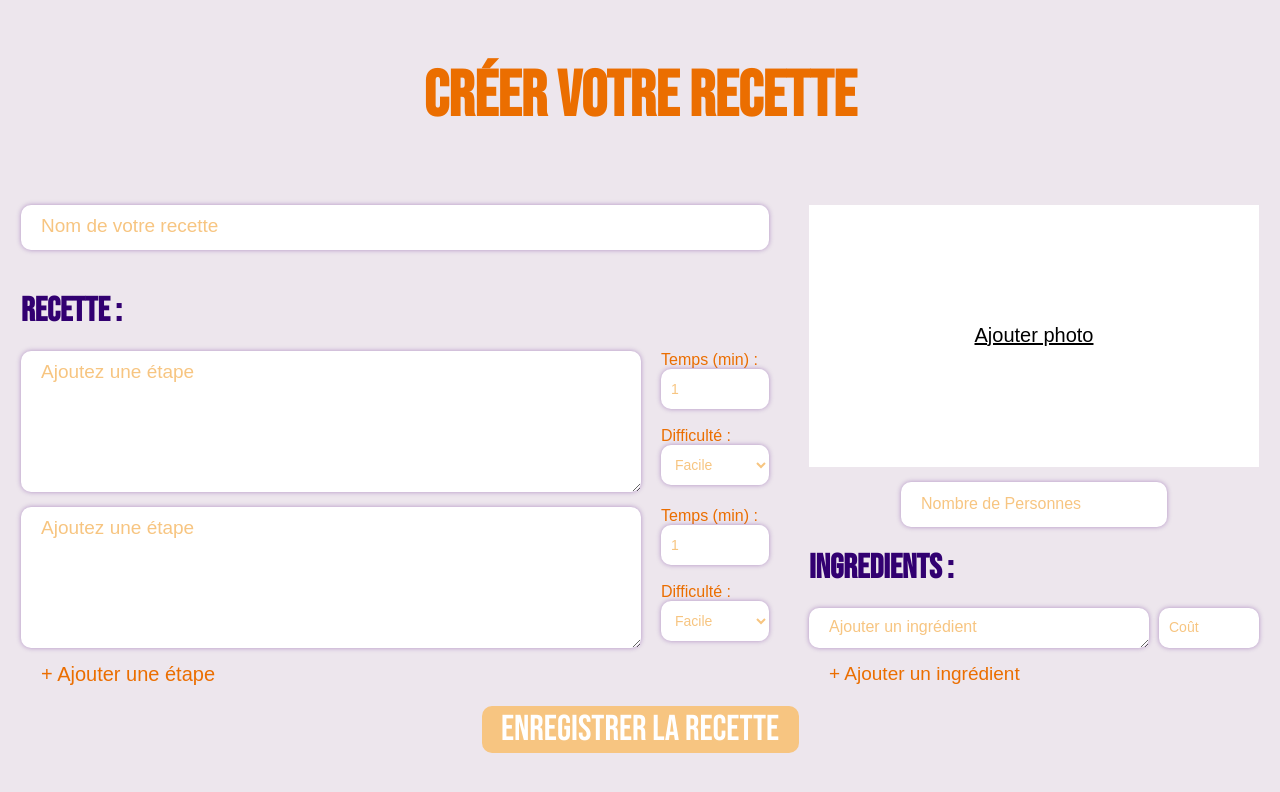
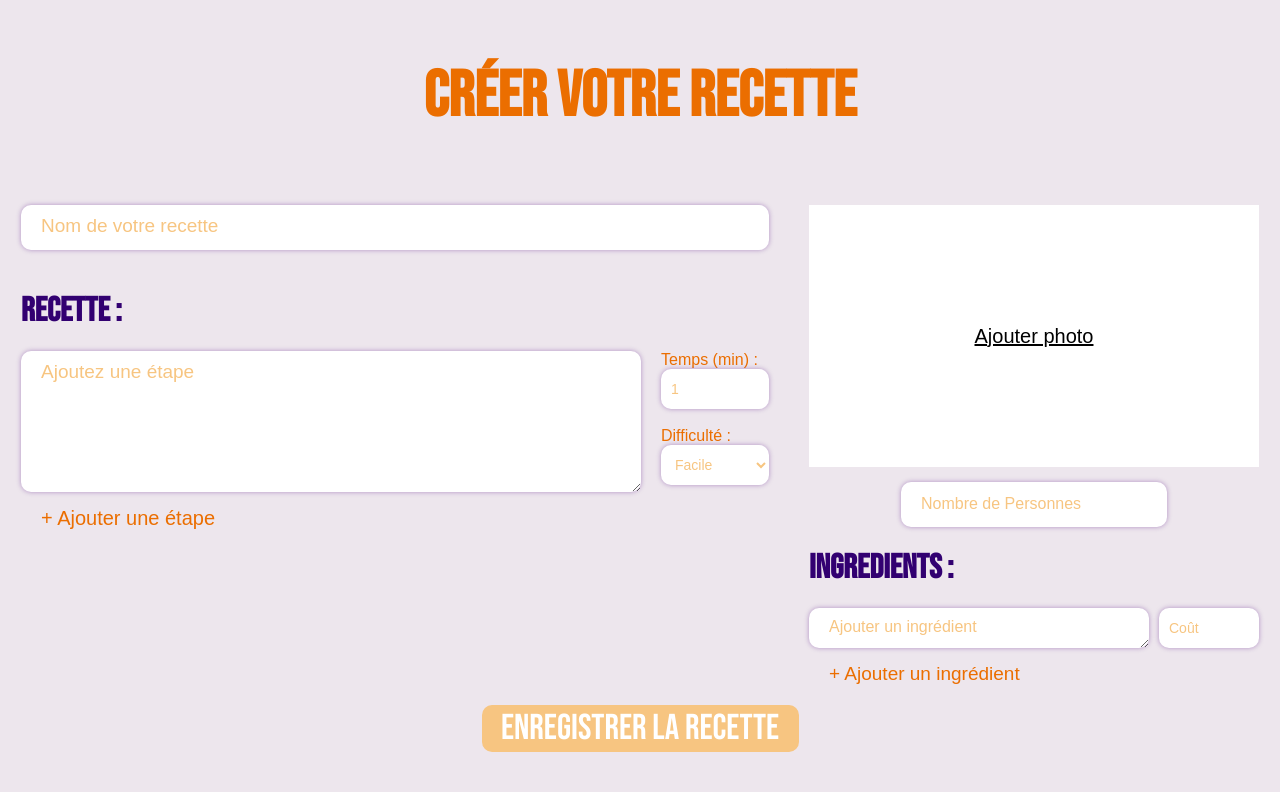
Before and after one commit to Chimisu75/RecipeConfigurator, a React (Vite) app in the folder RecipeConfigurator/: page / in a window 1280 px wide. Shown: the top 792 px of the page. Built offline with nearby package versions, Linux system fonts and the light colour scheme; a web font is replaced by a local one.

Commit message:
Interaction RecipeStep

```diff
--- a/RecipeConfigurator/src/App.jsx
+++ b/RecipeConfigurator/src/App.jsx
@@ -1,16 +1,24 @@
-import RecipeAjout from "./components/RecipeAjoutEtapes";
 import RecipePhoto from "./components/RecipePhoto";
 import RecipeStep from "./components/RecipeStep";
 import RecipeIngredient from "./components/RecipeIngredient";
 import RecipeSubmitBtn from "./components/RecipeSubmitBtn";
 import RecipeName from "./components/RecipeName";
 import RecipeNbPeople from "./components/RecipeNbPeople";
-import RecipeDifficulty from "./components/RecipeDifficulty";
-import RecipeAjoutEtapes from "./components/RecipeAjoutEtapes";
+
 import RecipeAjoutIngredients from "./components/RecipeAjoutIngredients";
 import "./index.css";
+import { useState } from "react";
 
 function App() {
+  const [recipeSteps, setRecipeSteps] = useState([]);
+
+  const handleAddRecipeStep = () => {
+    const stepIndex = recipeSteps.length + 1;
+    setRecipeSteps((prevSteps) => [
+      ...prevSteps,
+      <RecipeStep key={stepIndex} onAddStep={handleAddRecipeStep} />,
+    ]);
+  };
   return (
     <>
       <h1>Créer votre recette</h1>
@@ -18,10 +26,19 @@ function App() {
         <section className="section1">
           <RecipeName />
           <h2 className="recipe-subtitle">RECETTE :</h2>
-      <RecipeStep />
-      <RecipeStep />
-      <RecipeAjoutEtapes />
+          {recipeSteps.map((step) => step)}
+          <RecipeStep onAddStep={handleAddRecipeStep} />
+          <div className="recipe-btn">
+            <button
+              className="recipe-btn-etape"
+              type="button"
+              onClick={handleAddRecipeStep}
+            >
+              + Ajouter une étape
+            </button>
+          </div>
         </section>
+
         <section className="section2">
           <RecipePhoto />
           <RecipeNbPeople />
--- a/RecipeConfigurator/src/components/RecipeAjoutEtapes.jsx
+++ /dev/null
@@ -1,9 +0,0 @@
-const RecipeAjoutEtapes = () =>{
-    return(
-        <div className="recipe-btn">
-            <input className="recipe-btn-etape" type="button" value="+ Ajouter une étape"/>
-        </div>
-    );
-};
-
-export default RecipeAjoutEtapes;
```
Also changed, not shown: RecipeConfigurator/src/components/RecipeStep.jsx (+4 -3 lines). Lines whose indentation alone changed are shown as unchanged.
